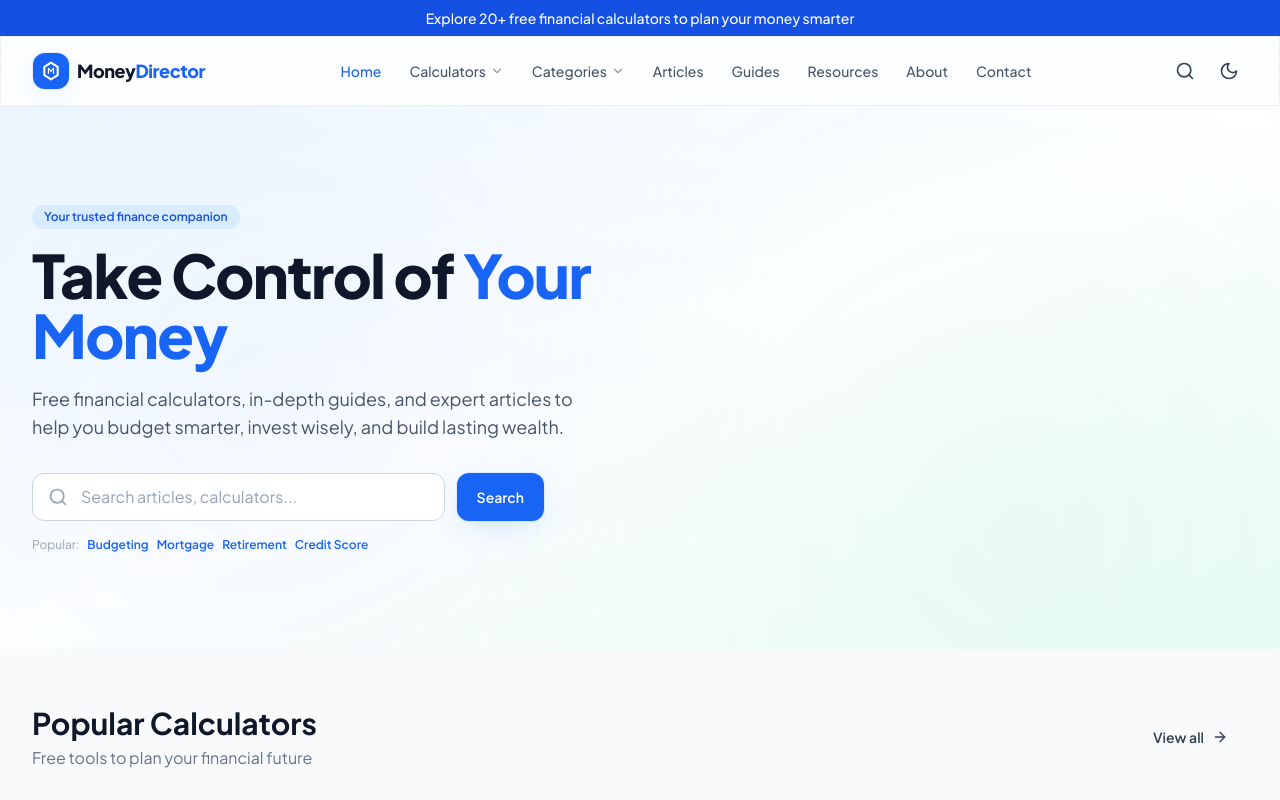
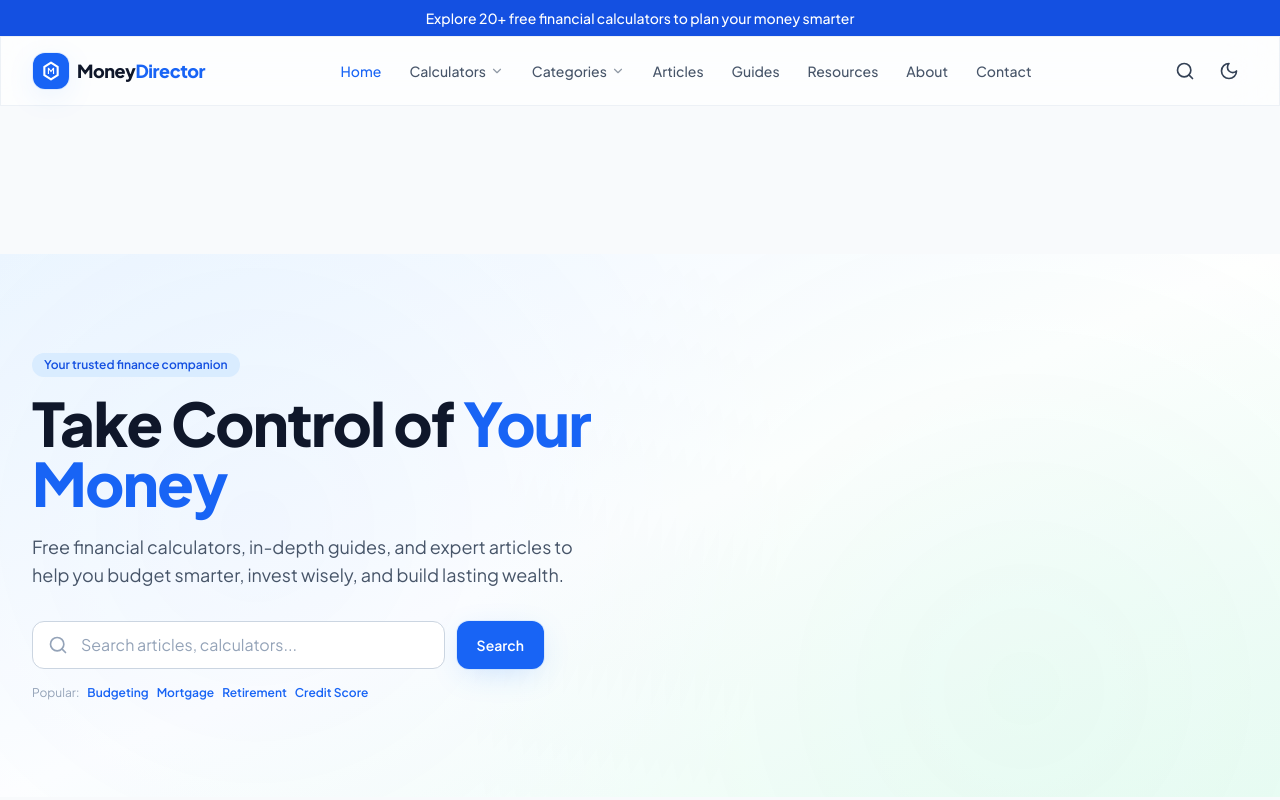
Before and after one commit to sameershah6594-ship-it/Moneydirector, a React (Vite) app: page / in a window 1280 px wide. Shown: the top 800 px of the page. Built offline with nearby package versions, Linux system fonts and the light colour scheme.

Commit message:
Update HomePage.tsx

```diff
--- a/src/pages/HomePage.tsx
+++ b/src/pages/HomePage.tsx
@@ -1,3 +1,4 @@
+import NativeAd from '../components/NativeAd';
 import { useState } from 'react';
 import { Link, useNavigate } from 'react-router-dom';
 import { Search, TrendingUp, TrendingDown, Calculator, ShieldCheck, Target, Award, Users, BookOpen, ArrowRight, Check, Clock } from 'lucide-react';
@@ -62,6 +63,7 @@ export function HomePage() {
   return (
     <div>
       {/* Hero */}
+      <NativeAd />
       <section className="relative overflow-hidden bg-gradient-to-br from-brand-50 via-white to-accent-50 dark:from-ink-900 dark:via-ink-950 dark:to-ink-900 py-16 sm:py-24">
         <div className="absolute inset-0 opacity-30 dark:opacity-10" style={{ backgroundImage: 'radial-gradient(circle at 20% 50%, rgba(47,129,254,0.15), transparent 50%), radial-gradient(circle at 80% 80%, rgba(16,185,129,0.15), transparent 50%)' }} />
         <div className="container-wide relative">
```
